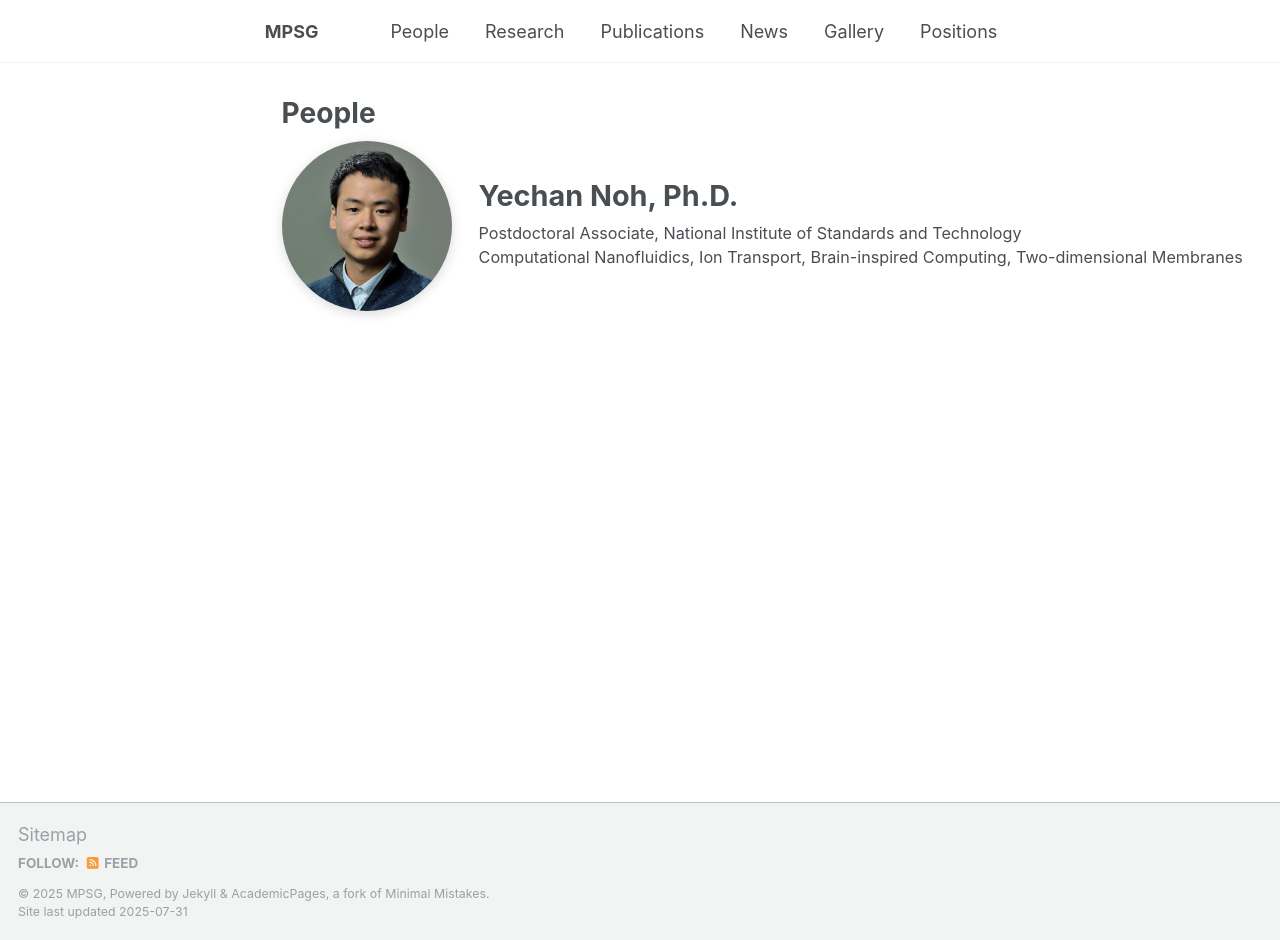
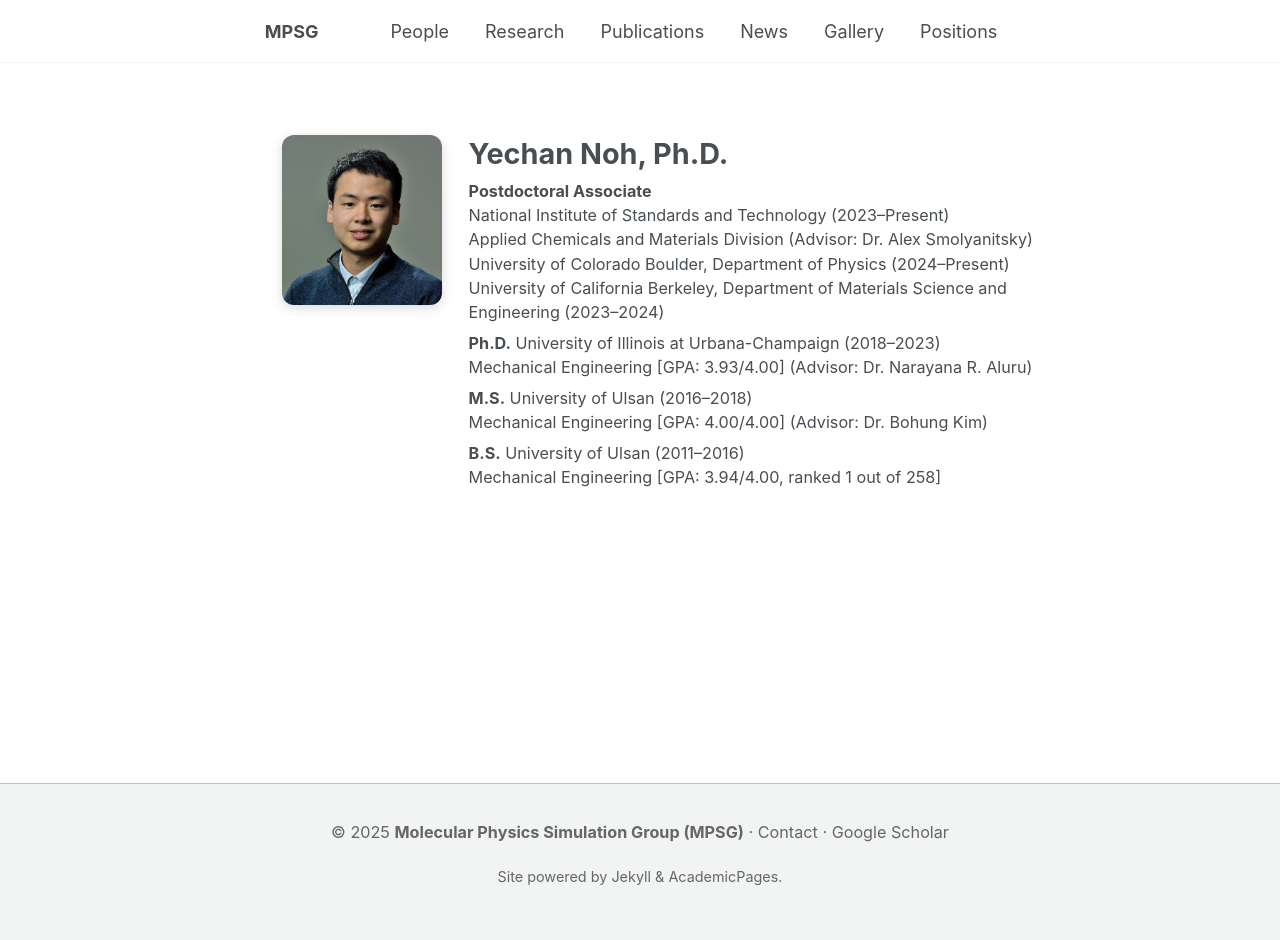
Before and after one commit to Yechan-Noh/MPSG, a Jekyll site: the page built from _pages/people.html, in a window 1280 px wide and 940 px high. Built offline with Jekyll 4.4.1, drawn with Linux system fonts in a browser that asks for light colours; a script that is not in the unit is left out.

Commit message:
update: centered, fixed People tab, fixed size adjusting, revised first page and footer

```diff
--- a/_includes/footer.html
+++ b/_includes/footer.html
@@ -1,25 +1,13 @@
+{% comment %}
 {% include base_path %}
 
 {% if site.author.github or site.author.bitbucket or site.atom_feed.hide != true %}
 <div class="page__footer-follow">
-  <ul class="social-icons">
-    {% if site.data.ui-text[site.locale].follow_label %}
-      <li><strong>{{ site.data.ui-text[site.locale].follow_label }}</strong></li>
-    {% endif %}
-    {% if site.author.github %}
-      <li><a href="http://github.com/{{ site.author.github }}"><i class="fab fa-github" aria-hidden="true"></i> GitHub</a></li>
-    {% endif %}
-    {% if site.author.bitbucket %}
-      <li><a href="http://bitbucket.org/{{ site.author.bitbucket }}"><i class="fab fa-bitbucket" aria-hidden="true"></i> Bitbucket</a></li>
-    {% endif %}
-    {% if site.atom_feed.hide != true %}
-    <li><a href="{% if site.atom_feed.path %}{{ site.atom_feed.path }}{% else %}{{ base_path }}/feed.xml{% endif %}"><i class="fa fa-fw fa-rss-square" aria-hidden="true"></i> {{ site.data.ui-text[site.locale].feed_label | default: "Feed" }}</a></li>
-    {% endif %}
-  </ul>
+  ...
 </div>
 {% endif %}
 
 <div class="page__footer-copyright">
-  &copy; {{ site.time | date: '%Y' }} {{ site.name | default: site.title }}, {{ site.data.ui-text[site.locale].powered_by | default: "Powered by" }} <a href="http://jekyllrb.com" rel="nofollow">Jekyll</a> &amp; <a href="https://github.com/academicpages/academicpages.github.io">AcademicPages</a>, a fork of <a href="https://mademistakes.com/work/minimal-mistakes-jekyll-theme/" rel="nofollow">Minimal Mistakes</a>.<br />
-  Site last updated {{ "now" | date: '%Y-%m-%d' %}}
+  ...
 </div>
+{% endcomment %}
--- a/_includes/footer/custom.html
+++ b/_includes/footer/custom.html
@@ -1,8 +1,19 @@
 <!-- start custom footer snippets -->
 
-<a href="/sitemap/">Sitemap</a>
+<footer style="text-align: center; font-size: 0.9rem; margin-top: 2rem; color: #666;">
+    <p>
+        © 2025 <strong>Molecular Physics Simulation Group (MPSG)</strong> ·
+        <a href="mailto:yechan.noh@nist.gov">Contact</a> ·
+        <a href="https://scholar.google.com/citations?user=0zdqbtIAAAAJ" target="_blank" rel="noopener">Google
+            Scholar</a>
+    </p>
+    <p style="font-size: 0.8rem;">
+        Site powered by <a href="https://jekyllrb.com/" target="_blank" rel="noopener">Jekyll</a> &
+        <a href="https://academicpages.github.io/" target="_blank" rel="noopener">AcademicPages</a>.
+    </p>
+</footer>
 
-<!-- Support for MatJax -->
+<!-- Support for MathJax -->
 <script defer src="https://cdnjs.cloudflare.com/polyfill/v3/polyfill.min.js?features=es6"></script>
 <script defer src="https://cdn.jsdelivr.net/npm/mathjax@3/es5/tex-mml-chtml.js" id="MathJax-script"></script>
 
@@ -12,8 +23,8 @@
 <!-- Support for Mermaid -->
 <script type="module">
     import mermaid from 'https://cdn.jsdelivr.net/npm/mermaid@11/dist/mermaid.esm.min.mjs';
-    mermaid.initialize({startOnLoad:true, theme:'default'});
-    await mermaid.run({querySelector:'code.language-mermaid'});
+    mermaid.initialize({ startOnLoad: true, theme: 'default' });
+    await mermaid.run({ querySelector: 'code.language-mermaid' });
 </script>
 
 <!-- end custom footer snippets -->
--- a/_layouts/archive.html
+++ b/_layouts/archive.html
@@ -13,8 +13,6 @@
 {% endif %}
 
 <div id="main" role="main">
-  {% include sidebar.html %}
-
   <div class="archive">
     {% unless page.header.overlay_color or page.header.overlay_image %}
     <h1 class="page__title">{{ page.title }}</h1>
--- a/_pages/people.html
+++ b/_pages/people.html
@@ -1,5 +1,5 @@
 ---
-title: "People"
+title: ""
 layout: archive
 permalink: /people/
 author_profile: false
@@ -111,13 +111,33 @@
 </style>
 
 {% comment %} PI HERO {% endcomment %}
-<div class="pi-block">
-    <img src="{{ '/assets/img/people/yechan-noh.png' | relative_url }}" alt="Portrait of Yechan Noh">
-    <div class="pi-info">
-        <h2>Yechan Noh, Ph.D.</h2>
+<div class="pi-block" style="display:flex; align-items:flex-start; gap:1.5rem; margin:2rem 0;">
+    <img src="{{ '/assets/img/people/yechan-noh.png' | relative_url }}" alt="Portrait of Yechan Noh"
+        style="width:160px; border-radius:12px;">
+
+    <div class="pi-info" style="max-width:600px;">
+        <h2 style="margin-top:0;">Yechan Noh, Ph.D.</h2>
         <p>
-            Postdoctoral Associate, National Institute of Standards and Technology<br>
-            Computational Nanofluidics, Ion Transport, Brain-inspired Computing, Two-dimensional Membranes
+            <strong>Postdoctoral Associate</strong><br>
+            National Institute of Standards and Technology (2023–Present)<br>
+            Applied Chemicals and Materials Division (Advisor: Dr. Alex Smolyanitsky)<br>
+            University of Colorado Boulder, Department of Physics (2024–Present)<br>
+            University of California Berkeley, Department of Materials Science and Engineering (2023–2024)
+        </p>
+
+        <p>
+            <strong>Ph.D.</strong> University of Illinois at Urbana-Champaign (2018–2023)<br>
+            Mechanical Engineering [GPA: 3.93/4.00] (Advisor: Dr. Narayana R. Aluru)
+        </p>
+
+        <p>
+            <strong>M.S.</strong> University of Ulsan (2016–2018)<br>
+            Mechanical Engineering [GPA: 4.00/4.00] (Advisor: Dr. Bohung Kim)
+        </p>
+
+        <p>
+            <strong>B.S.</strong> University of Ulsan (2011–2016)<br>
+            Mechanical Engineering [GPA: 3.94/4.00, ranked 1 out of 258]
         </p>
     </div>
 </div>
--- a/_sass/_themes.scss
+++ b/_sass/_themes.scss
@@ -6,42 +6,42 @@
    TYPOGRAPHY
    ========================================================================== */
 
-/* Used to set the size for <em> */
-$doc-font-size              : 16;
+/* Base document font size */
+$doc-font-size: 16;
 
-/* Paragraph indention */
-$paragraph-indent           : false; // true, false (default)
-$indent-var                 : 1.3em;
+/* Paragraph indentation */
+$paragraph-indent: false; // true, false (default)
+$indent-var: 1.3em;
 
 /* System typefaces */
-$serif                      : Georgia, Times, serif;
-$sans-serif                 : -apple-system, ".SFNSText-Regular", "San Francisco", "Roboto", "Segoe UI", "Helvetica Neue", "Lucida Grande", Arial, sans-serif;
-$monospace                  : Monaco, Consolas, "Lucida Console", monospace;
+$serif: Georgia, Times, serif;
+$sans-serif: -apple-system, ".SFNSText-Regular", "San Francisco", "Roboto", "Segoe UI", "Helvetica Neue", "Lucida Grande", Arial, sans-serif;
+$monospace: Monaco, Consolas, "Lucida Console", monospace;
 
 /* Sans serif typefaces */
-$sans-serif-narrow          : $sans-serif;
-$helvetica                  : Helvetica, "Helvetica Neue", Arial, sans-serif;
+$sans-serif-narrow: $sans-serif;
+$helvetica: Helvetica, "Helvetica Neue", Arial, sans-serif;
 
 /* Serif typefaces */
-$georgia                    : Georgia, serif;
-$times                      : Times, serif;
-$bodoni                     : "Bodoni MT", serif;
-$calisto                    : "Calisto MT", serif;
-$garamond                   : Garamond, serif;
+$georgia: Georgia, serif;
+$times: Times, serif;
+$bodoni: "Bodoni MT", serif;
+$calisto: "Calisto MT", serif;
+$garamond: Garamond, serif;
 
 /* Type scale */
-$type-size-1                : 2.441em;  // ~39.056px
-$type-size-2                : 1.953em;  // ~31.248px
-$type-size-3                : 1.563em;  // ~25.008px
-$type-size-4                : 1.25em;   // ~20px
-$type-size-5                : 1em;      // ~16px
-$type-size-6                : 0.75em;   // ~12px
-$type-size-7                : 0.6875em; // ~11px
-$type-size-8                : 0.625em;  // ~10px
+$type-size-1: 2.441em; // ~39.056px
+$type-size-2: 1.953em; // ~31.248px
+$type-size-3: 1.563em; // ~25.008px
+$type-size-4: 1.25em; // ~20px
+$type-size-5: 1em; // ~16px
+$type-size-6: 0.75em; // ~12px
+$type-size-7: 0.6875em; // ~11px
+$type-size-8: 0.625em; // ~10px
 
-$global-font-family         : $sans-serif;
-$header-font-family         : $sans-serif;
-$caption-font-family        : $serif;
+$global-font-family: $sans-serif;
+$header-font-family: $sans-serif;
+$caption-font-family: $serif;
 
 /* ==========================================================================
    Breakpoints
@@ -49,19 +49,19 @@
 
 @include breakpoint-set("to ems", true);
 
-$small                      : 600px !default;
-$medium                     : 768px !default;
-$medium-wide                : 900px !default;
-$large                      : 925px !default;
-$x-large                    : 1280px !default;
+$small: 600px !default;
+$medium: 768px !default;
+$medium-wide: 900px !default;
+$large: 925px !default;
+$x-large: 1280px !default;
 
 /* ==========================================================================
    Grid
    ========================================================================== */
 
-$right-sidebar-width-narrow : auto;
-$right-sidebar-width        : auto;
-$right-sidebar-width-wide   : auto;
+$right-sidebar-width-narrow: auto;
+$right-sidebar-width: auto;
+$right-sidebar-width-wide: auto;
 
 $susy: (
    columns: 12,
@@ -75,30 +75,51 @@
 );
 
 /* ==========================================================================
+   Layout Overrides
+   ========================================================================== */
+
+/* Ensure the entire site is centered */
+.wrapper,
+.page {
+   margin-left: auto;
+   margin-right: auto;
+   max-width: 1200px;
+   /* Adjust as needed */
+}
+
+/* Center hero / logo canvas */
+#titleCanvas,
+#particleCanvas {
+   display: block;
+   margin-left: auto;
+   margin-right: auto;
+}
+
+/* ==========================================================================
    BRAND COLORS
    ========================================================================== */
 
-$behance-color              : #1769FF;
-$bluesky-color              : #1184fe;
-$dribbble-color             : #ea4c89;
-$facebook-color             : #3b5998;
-$flickr-color               : #ff0084;
-$foursquare-color           : #0072b1;
-$github-color               : #171516;
-$google-plus-color          : #dd4b39;
-$instagram-color            : #517fa4;
-$kaggle-color               : #20c0ff;
-$lastfm-color               : #d51007;
-$linkedin-color             : #007bb6;
-$mastodon-color             : #6364ff;
-$orcid-color                : #a6ce39;
-$pinterest-color            : #cb2027;
-$rss-color                  : #fa9b39;
-$soundcloud-color           : #ff3300;
-$stackoverflow-color        : #fe7a15;
-$tumblr-color               : #32506d;
-$twitter-color              : #55acee;
-$vimeo-color                : #1ab7ea;
-$vine-color                 : #00bf8f;
-$youtube-color              : #bb0000;
-$xing-color                 : #006567;
+$behance-color: #1769FF;
+$bluesky-color: #1184fe;
+$dribbble-color: #ea4c89;
+$facebook-color: #3b5998;
+$flickr-color: #ff0084;
+$foursquare-color: #0072b1;
+$github-color: #171516;
+$google-plus-color: #dd4b39;
+$instagram-color: #517fa4;
+$kaggle-color: #20c0ff;
+$lastfm-color: #d51007;
+$linkedin-color: #007bb6;
+$mastodon-color: #6364ff;
+$orcid-color: #a6ce39;
+$pinterest-color: #cb2027;
+$rss-color: #fa9b39;
+$soundcloud-color: #ff3300;
+$stackoverflow-color: #fe7a15;
+$tumblr-color: #32506d;
+$twitter-color: #55acee;
+$vimeo-color: #1ab7ea;
+$vine-color: #00bf8f;
+$youtube-color: #bb0000;
+$xing-color: #006567;
```
Also changed, not shown: _pages/about.md (+72 -42 lines), assets/js/lj-graphic.js (+88 -92 lines). Lines whose indentation alone changed are shown as unchanged.
